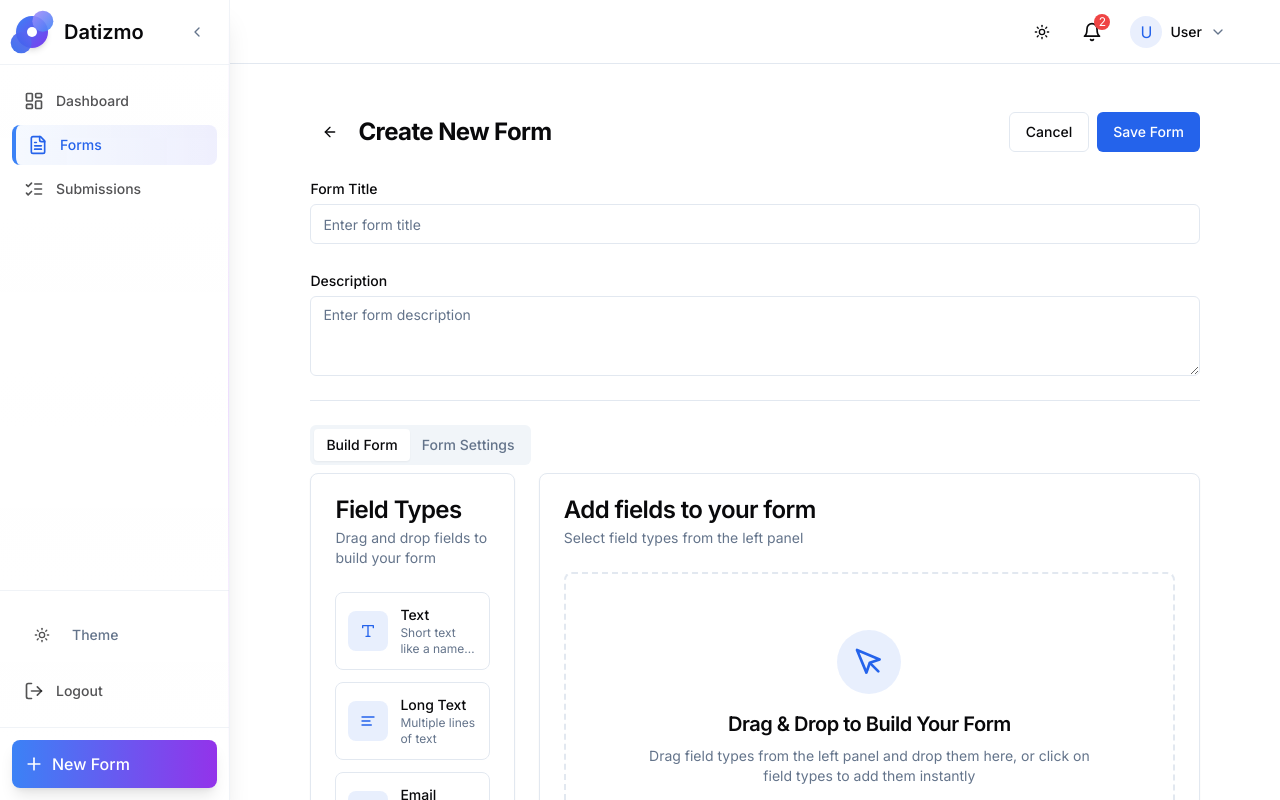
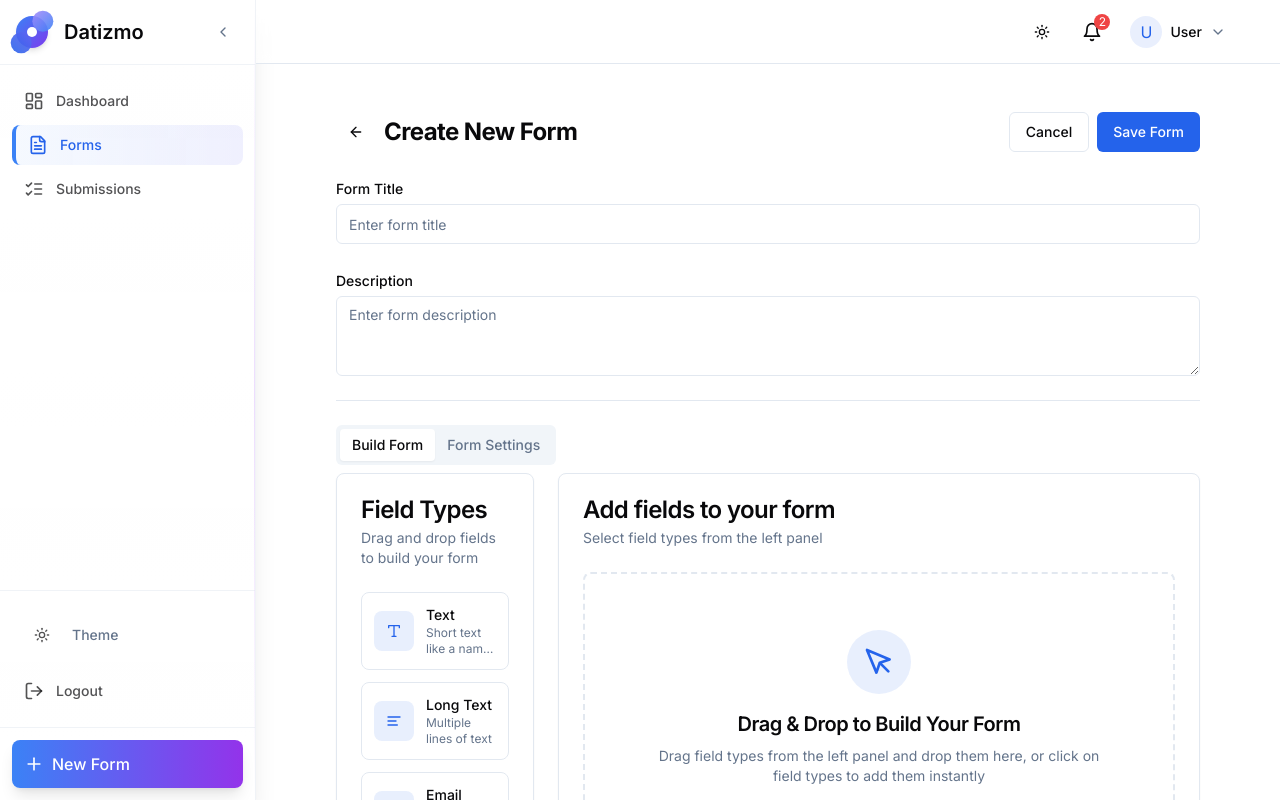
Before and after one commit to Avinash-jetwani/formatic-unified, a Next.js app in the folder frontend/: page /forms/create in a window 1280 px wide. Built offline with nearby package versions, Linux system fonts and the light colour scheme.

Commit message:
Fix sidebar responsive layout: prevent content from hiding behind sidebar on small screens

```diff
--- a/frontend/src/components/layout/AppLayout.tsx
+++ b/frontend/src/components/layout/AppLayout.tsx
@@ -26,9 +26,7 @@ const AppLayout = ({ children, onSidebarToggle }: AppLayoutProps) => {
       <Sidebar onToggle={handleSidebarToggle} />
 
       {/* Main Content Area - Full responsive width */}
-      <main
-        className="flex-1 overflow-auto w-full max-w-full min-w-0"
-      >
+      <main className="flex-1 overflow-auto w-full max-w-full min-w-0">
         <div className="w-full h-full min-h-screen">
           {children}
         </div>
--- a/frontend/src/components/layout/Sidebar.tsx
+++ b/frontend/src/components/layout/Sidebar.tsx
@@ -558,35 +558,26 @@ const Sidebar = ({ onToggle }: SidebarProps) => {
       <motion.aside
         className={cn(
           "flex h-screen flex-col border-r border-border/50 bg-white/95 dark:bg-gray-900/95 backdrop-blur-xl",
-          "transition-all duration-300 ease-in-out z-40 shadow-xl",
-          // Mobile: fixed positioning, hidden by default
-          "fixed inset-y-0 left-0",
-          // Small screens and up: show sidebar
-          "sm:relative sm:flex",
-          // More compact responsive widths
+          "transition-all duration-300 ease-in-out shadow-xl",
+          // Mobile: fixed positioning, overlay when open
+          "fixed inset-y-0 left-0 z-40",
+          // Small screens and up: relative positioning (part of flex layout)
+          "sm:relative sm:z-auto",
+          // Mobile visibility - hidden by default, shown when mobileOpen
           {
-            // Mobile (< 640px)
-            "w-64": !collapsed,
-            "w-16": collapsed,
-            // Small tablets (640px+) - more compact
-            "sm:w-14": collapsed,
+            "-translate-x-full": !mobileOpen,
+            "translate-x-0": mobileOpen,
+          },
+          // Always visible and positioned correctly on larger screens
+          "sm:translate-x-0",
+          // Responsive widths
+          "w-64 sm:w-14 md:w-14 lg:w-16 xl:w-16 2xl:w-16",
+          {
             "sm:w-56": !collapsed,
-            // Medium tablets (768px+) - compact
-            "md:w-14": collapsed,
             "md:w-60": !collapsed,
-            // Large screens (1024px+) - reasonable width
-            "lg:w-16": collapsed,
             "lg:w-64": !collapsed,
-            // Extra large screens (1280px+) - still compact
-            "xl:w-16": collapsed,
             "xl:w-64": !collapsed,
-            "2xl:w-16": collapsed,
             "2xl:w-68": !collapsed
-          },
-          // Mobile positioning
-          {
-            "-translate-x-full sm:translate-x-0": !mobileOpen && mounted,
-            "translate-x-0": mobileOpen || !mounted
           }
         )}
         initial={{ x: -100, opacity: 0 }}
@@ -597,12 +588,6 @@ const Sidebar = ({ onToggle }: SidebarProps) => {
         transition={{
           duration: 0.3,
           ease: "easeInOut"
-        }}
-        style={{
-          // More compact dynamic width
-          width: collapsed
-            ? '4rem'
-            : 'clamp(14rem, 18vw, 16rem)'
         }}
       >
         {/* Glassmorphism background effect */}
```
